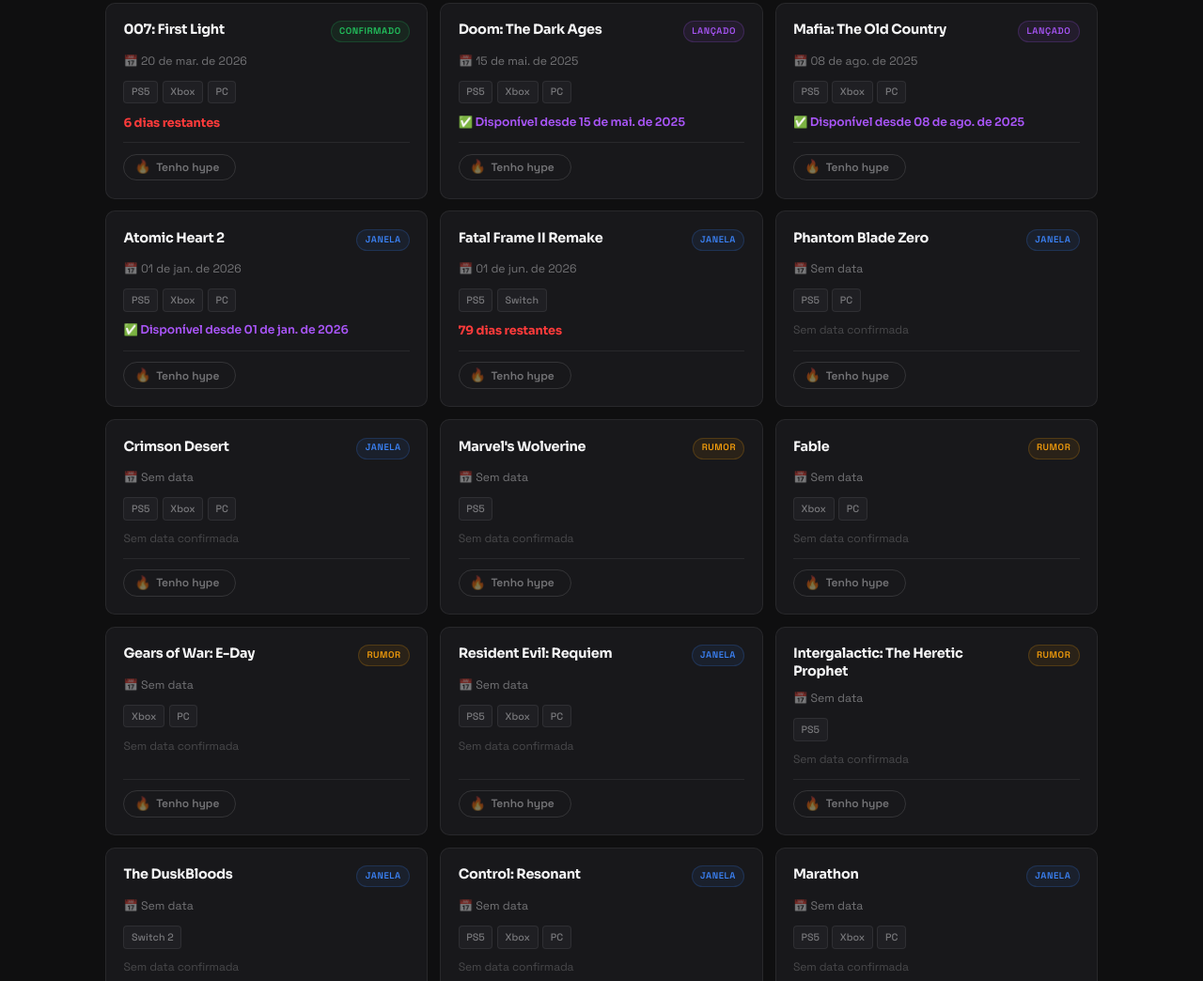
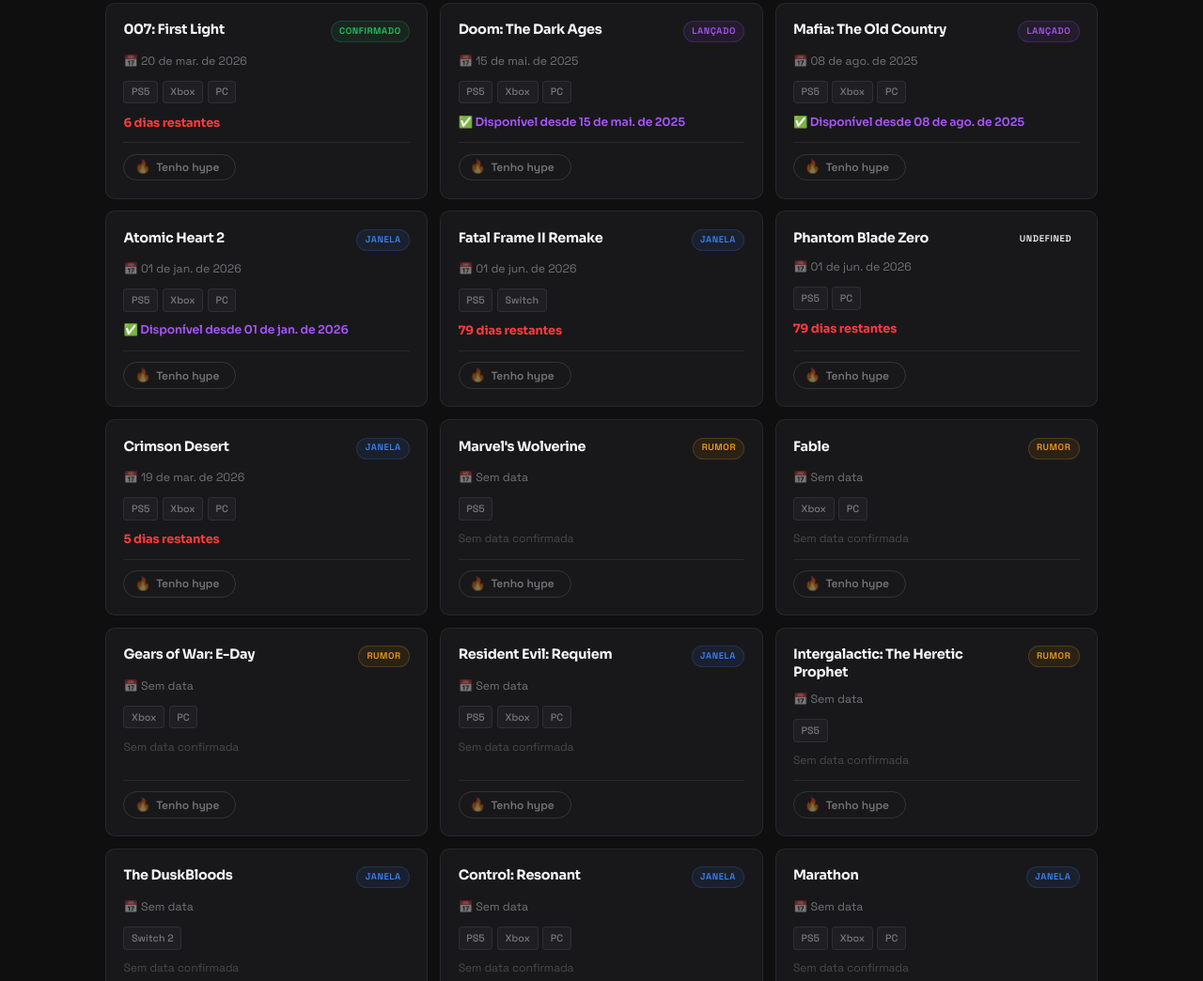
Before and after one commit to DungeonbitBr/faltapoco, a plain HTML site: page index.html in a window 1280 px wide. Shown: the part 945-1989 px from the top of the page at 94% size. Drawn offline with Linux system fonts and the light colour scheme.

Commit message:
Update index.html

```diff
--- a/index.html
+++ b/index.html
@@ -807,8 +807,8 @@
     { id:'mafia-old',       name:'Mafia: The Old Country',             date:'2025-08-08', status:'released',  platforms:['PS5','Xbox','PC'],      featured:false },
     { id:'atomic-heart-2',  name:'Atomic Heart 2',                     date:'2026-01-01', status:'window',    platforms:['PS5','Xbox','PC'],      featured:false },
     { id:'fatal-frame-2',   name:'Fatal Frame II Remake',              date:'2026-06-01', status:'window',    platforms:['PS5','Switch'],         featured:false },
-    { id:'phantom-blade',   name:'Phantom Blade Zero',                 date:null,         status:'window',    platforms:['PS5','PC'],             featured:false },
-    { id:'crimson-desert',  name:'Crimson Desert',                     date:null,         status:'window',    platforms:['PS5','Xbox','PC'],      featured:false },
+    { id:'phantom-blade',   name:'Phantom Blade Zero',                 date:'2026-06-01', status:'Confirmed', platforms:['PS5','PC'],             featured:false },
+    { id:'crimson-desert',  name:'Crimson Desert',                     date:'2026-03-19', status:'window',    platforms:['PS5','Xbox','PC'],      featured:false },
     { id:'wolverine',       name:"Marvel's Wolverine",                 date:null,         status:'rumor',     platforms:['PS5'],                  featured:false },
     { id:'fable',           name:'Fable',                              date:null,         status:'rumor',     platforms:['Xbox','PC'],            featured:false },
     { id:'gears-eday',      name:'Gears of War: E-Day',               date:null,         status:'rumor',     platforms:['Xbox','PC'],            featured:false },
```
